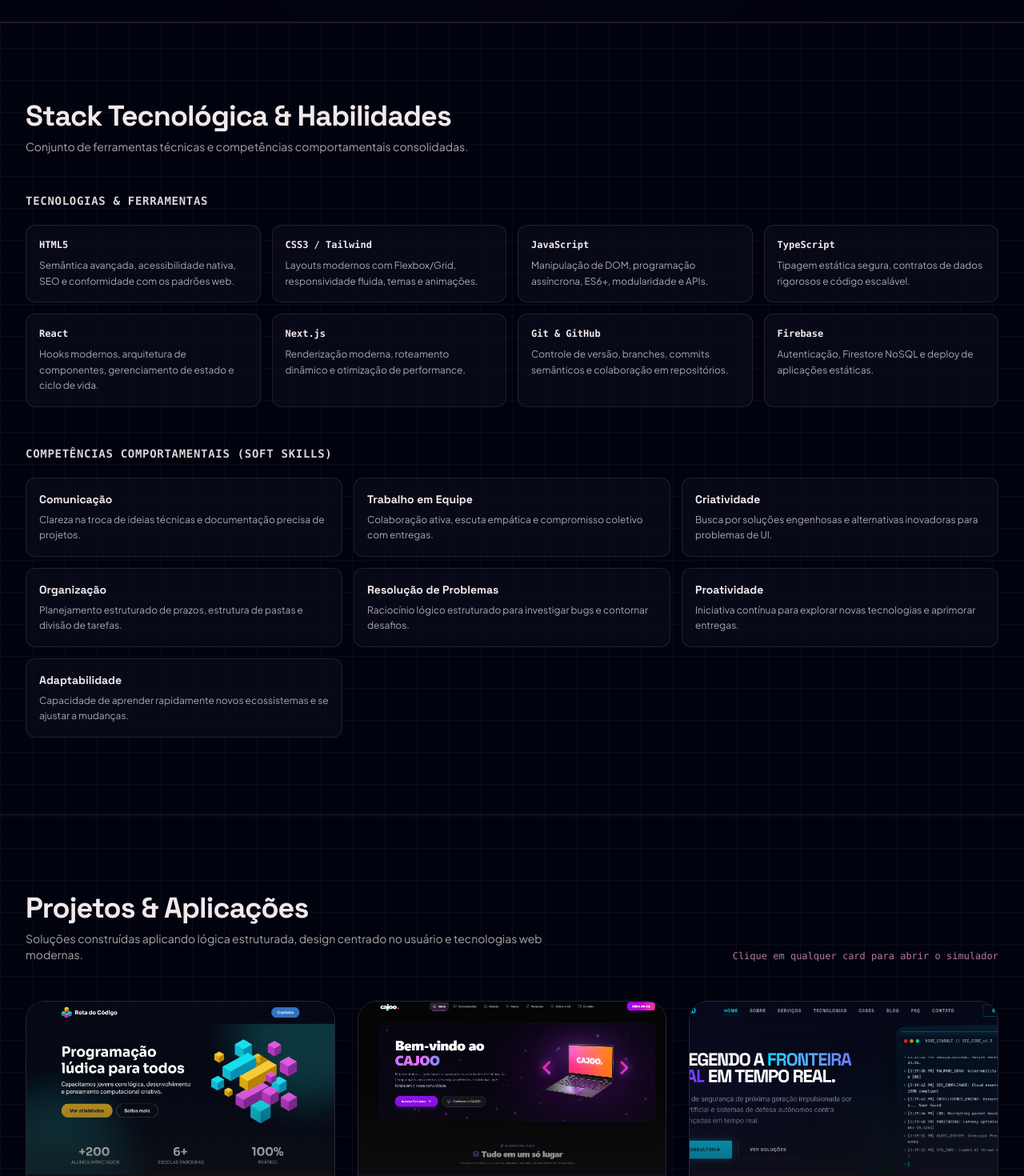
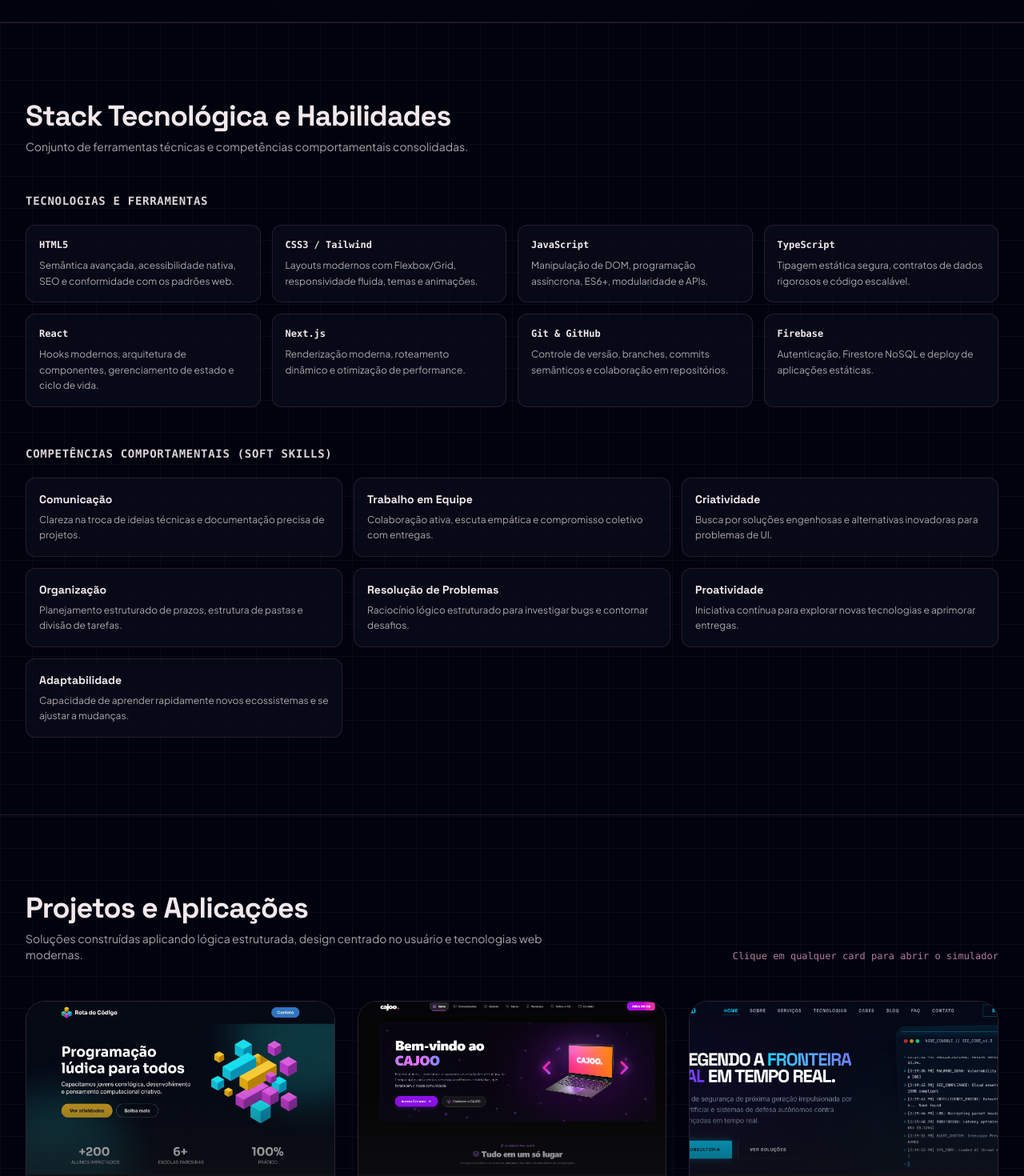
Before and after one commit to anapaulaknzdeon/Portifolio, a React (Vite) app: page / in a window 1280 px wide. Shown: the part 740-2210 px from the top of the page at 80% size. Built offline with nearby package versions, Linux system fonts and the light colour scheme; a web font is replaced by a local one.

Commit message:
refactor: update contact link and improve UI text
- Change email action from scroll-to-section to mailto link
- Update GitHub profile URL
- Refactor contact section UI for cleaner display
- Standardize conjunctions ("e" instead of "&") across headers

```diff
--- a/src/App.tsx
+++ b/src/App.tsx
@@ -172,14 +172,14 @@ export default function App() {
                       <Instagram className="w-4 h-4" />
                     </a>
 
-                    <button
+                    <a
                       id="social-email"
-                      onClick={() => scrollToSection('contato')}
-                      title="Enviar E-mail"
-                      className="p-2.5 text-[#F3E9EC]/60 hover:text-[#B47A9A] hover:bg-[#2C1B2F]/40 rounded-full transition-colors active:scale-95 cursor-pointer"
+                      href={`mailto:${PORTFOLIO_INFO.email}`}
+                      title={`Enviar E-mail (${PORTFOLIO_INFO.email})`}
+                      className="p-2.5 text-[#F3E9EC]/60 hover:text-[#B47A9A] hover:bg-[#2C1B2F]/40 rounded-full transition-colors active:scale-95"
                     >
                       <Mail className="w-4 h-4" />
-                    </button>
+                    </a>
                   </div>
                 </div>
               </div>
@@ -207,7 +207,7 @@ export default function App() {
           <div className="flex flex-col md:flex-row md:items-end justify-between mb-12 gap-4">
             <div>
               <h2 className="text-3xl sm:text-4xl font-extrabold text-[#F3E9EC] font-heading tracking-tight">
-                Projetos & Aplicações
+                Projetos e Aplicações
               </h2>
               <p className="text-sm text-[#F3E9EC]/70 mt-2 max-w-2xl">
                 Soluções construídas aplicando lógica estruturada, design centrado no usuário e tecnologias web modernas.
@@ -330,9 +330,6 @@ export default function App() {
         <div className="max-w-7xl mx-auto px-4 sm:px-6 lg:px-8">
           <div className="flex flex-col sm:flex-row items-center justify-between gap-6">
             <div className="flex items-center gap-3">
-              <div className="w-7 h-7 rounded-md bg-[#2C1B2F] border border-[#5E3A5C]/50 flex items-center justify-center font-mono font-bold text-xs text-[#B47A9A]">
-                AP
-              </div>
               <div className="text-xs text-[#F3E9EC]/70">
                 <span className="font-semibold text-[#F3E9EC]">Ana Paula</span> — Portfólio de Tecnologia & Desenvolvimento
               </div>
--- a/src/components/ContactSection.tsx
+++ b/src/components/ContactSection.tsx
@@ -34,11 +34,10 @@ export const ContactSection: React.FC = () => {
         <div className="max-w-xl mx-auto space-y-4">
           {/* Email Card with 1-click copy */}
           <div className="p-6 rounded-2xl bg-[#0B0E1A]/80 border border-[#5E3A5C]/40 hover:border-[#B47A9A]/50 transition-colors">
-            <div className="flex items-center justify-between mb-3">
+            <div className="mb-3">
               <span className="text-xs font-mono uppercase tracking-wider text-[#F3E9EC]/60">
                 E-mail Oficial
               </span>
-              <span className="text-[10px] font-mono text-[#B47A9A]">Resposta Rápida</span>
             </div>
             <div className="flex items-center justify-between gap-2 p-3 bg-[#00030E] rounded-xl border border-[#5E3A5C]/40">
               <span className="font-mono text-xs text-[#F3E9EC] truncate select-all">
--- a/src/components/SkillsSection.tsx
+++ b/src/components/SkillsSection.tsx
@@ -8,7 +8,7 @@ export const SkillsSection: React.FC = () => {
         {/* Section Header */}
         <div className="mb-12 max-w-2xl">
           <h2 className="text-3xl sm:text-4xl font-extrabold text-[#F3E9EC] font-heading tracking-tight">
-            Stack Tecnológica & Habilidades
+            Stack Tecnológica e Habilidades
           </h2>
           <p className="text-sm text-[#F3E9EC]/70 mt-2">
             Conjunto de ferramentas técnicas e competências comportamentais consolidadas.
@@ -21,7 +21,7 @@ export const SkillsSection: React.FC = () => {
           <div>
             <div className="mb-5">
               <h3 className="text-sm font-mono uppercase tracking-wider text-[#F3E9EC]/90 font-semibold">
-                Tecnologias & Ferramentas
+                Tecnologias e Ferramentas
               </h3>
             </div>
 
--- a/src/data/portfolioData.ts
+++ b/src/data/portfolioData.ts
@@ -44,7 +44,7 @@ export const PORTFOLIO_INFO = {
   institution: 'Graduação em Ciência da Computação',
   course: 'Bacharelado em Ciência da Computação',
   email: 'anapaulaknzdeon@gmail.com',
-  github: 'https://github.com',
+  github: 'https://github.com/anapaulaknzdeon',
   linkedin: 'https://www.linkedin.com/in/anapauladeon',
   status: 'Disponível para projetos acadêmicos e oportunidades',
   year: '2026',
```
